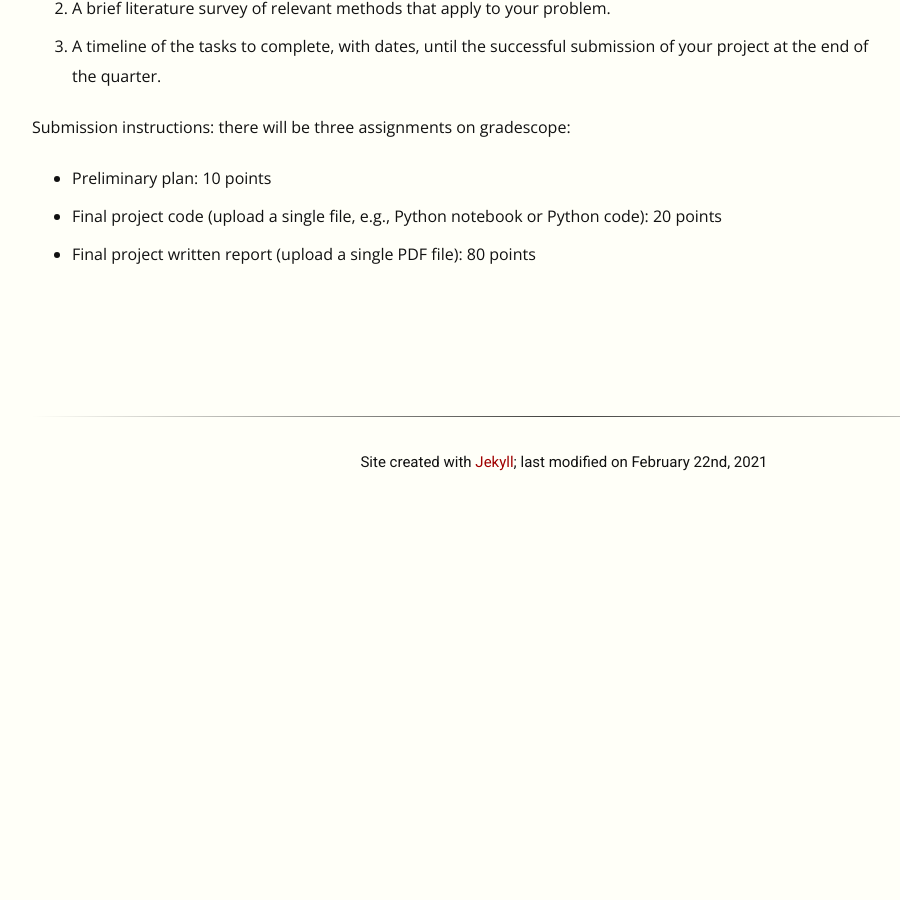
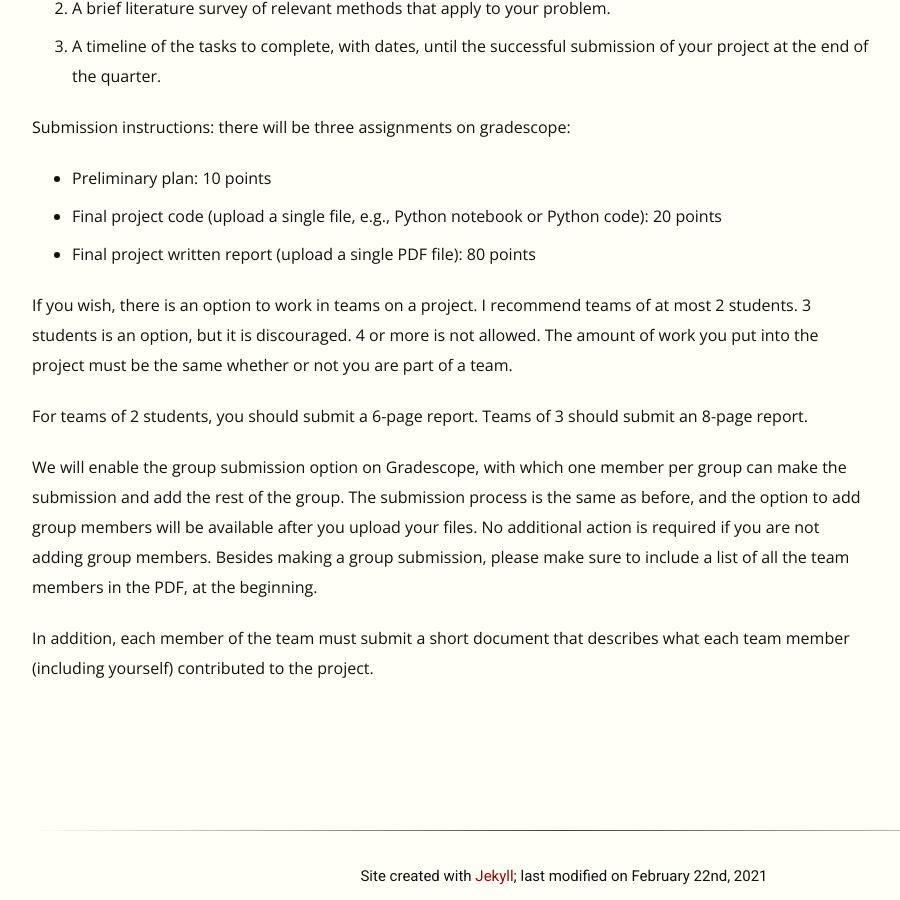
Before and after one commit to EricDarve/me343-cme216-winter-2021, a Jekyll site: the page built from Homework/Final_project.md, in a window 1280 px wide and 900 px high, scrolled down 1263 px. Shown: the whole window, without its empty margins (128-1028 px from the left). Built offline with Jekyll 4.4.1, drawn with Linux system fonts in a browser that asks for light colours; before the commit the page ends 1749 px from its top, so only the background shows below that.

Commit message:
Final project instructions updated

```diff
--- a/Homework/Final_project.md
+++ b/Homework/Final_project.md
@@ -28,3 +28,11 @@ Submission instructions: there will be three assignments on gradescope:
 - Preliminary plan: 10 points
 - Final project code (upload a single file, e.g., Python notebook or Python code): 20 points
 - Final project written report (upload a single PDF file): 80 points
+
+If you wish, there is an option to work in teams on a project. I recommend teams of at most 2 students. 3 students is an option, but it is discouraged. 4 or more is not allowed. The amount of work you put into the project must be the same whether or not you are part of a team.
+
+For teams of 2 students, you should submit a 6-page report. Teams of 3 should submit an 8-page report.
+
+We will enable the group submission option on Gradescope, with which one member per group can make the submission and add the rest of the group. The submission process is the same as before, and the option to add group members will be available after you upload your files. No additional action is required if you are not adding group members. Besides making a group submission, please make sure to include a list of all the team members in the PDF, at the beginning.
+
+In addition, each member of the team must submit a short document that describes what each team member (including yourself) contributed to the project.
```
